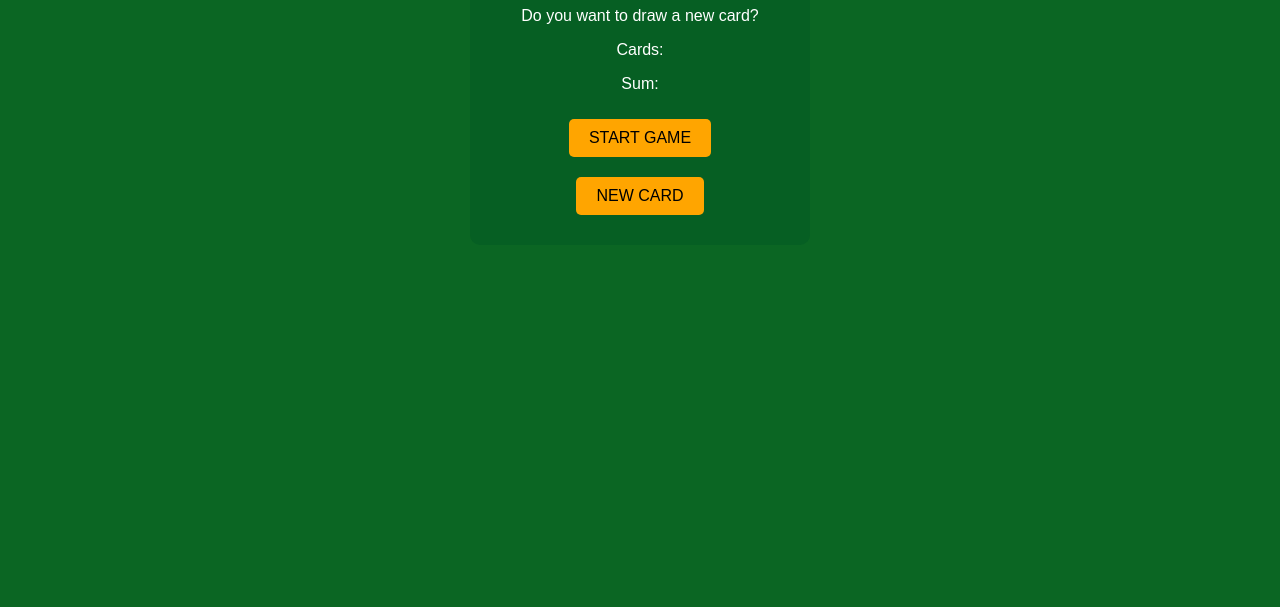
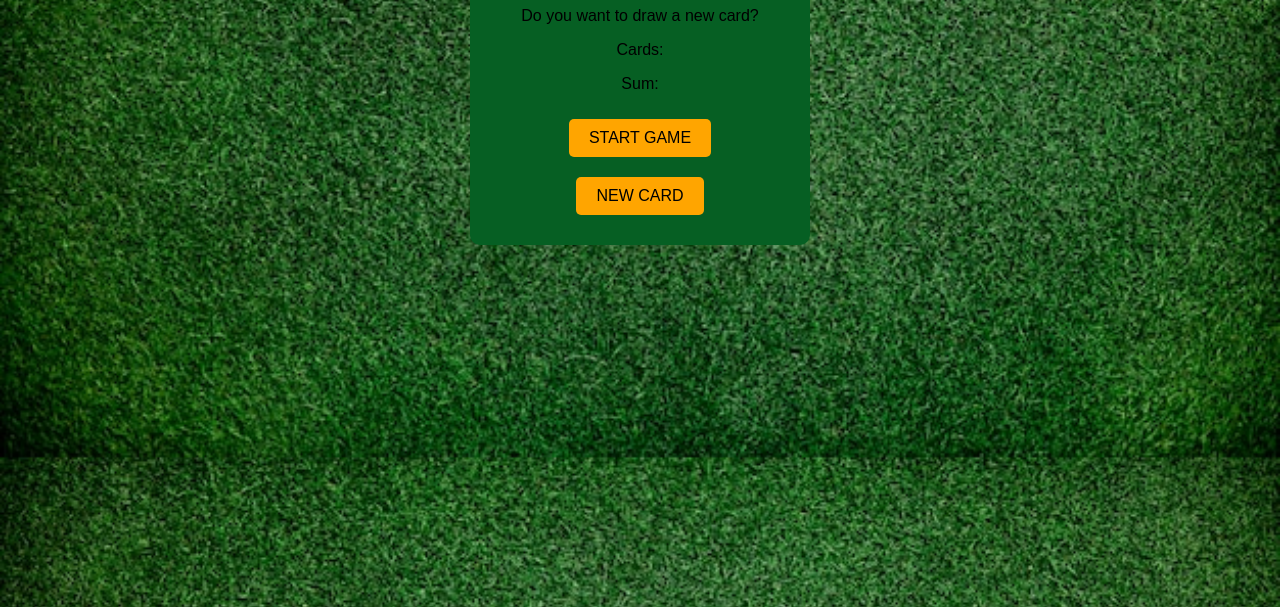
Before and after one commit to amroadnan22/JavaScript-Course, a plain HTML site: page The second assignment/Blackjack.html in a window 1280 px wide. Shown: the part 193-800 px from the top of the page. Drawn offline with Linux system fonts and the light colour scheme.

Commit message:
fix the  second assignment

```diff
--- a/The second assignment/style.css
+++ b/The second assignment/style.css
@@ -1,9 +1,12 @@
 body {
-  background-color: #0b6623;
-  color: white;
-  font-family: Arial, sans-serif;
-  text-align: center;
+   font-family: Arial, sans-serif;
+    background-image: url("green-fake-grass.jpg");
+    background-size: cover;
+    background-position: center;
+    color: #000;
+    text-align: center;
   margin-top: 100px;
+
 }
 
 .game-container {
```
Also changed, not shown: The second assignment/green-fake-grass.jpg (added).
